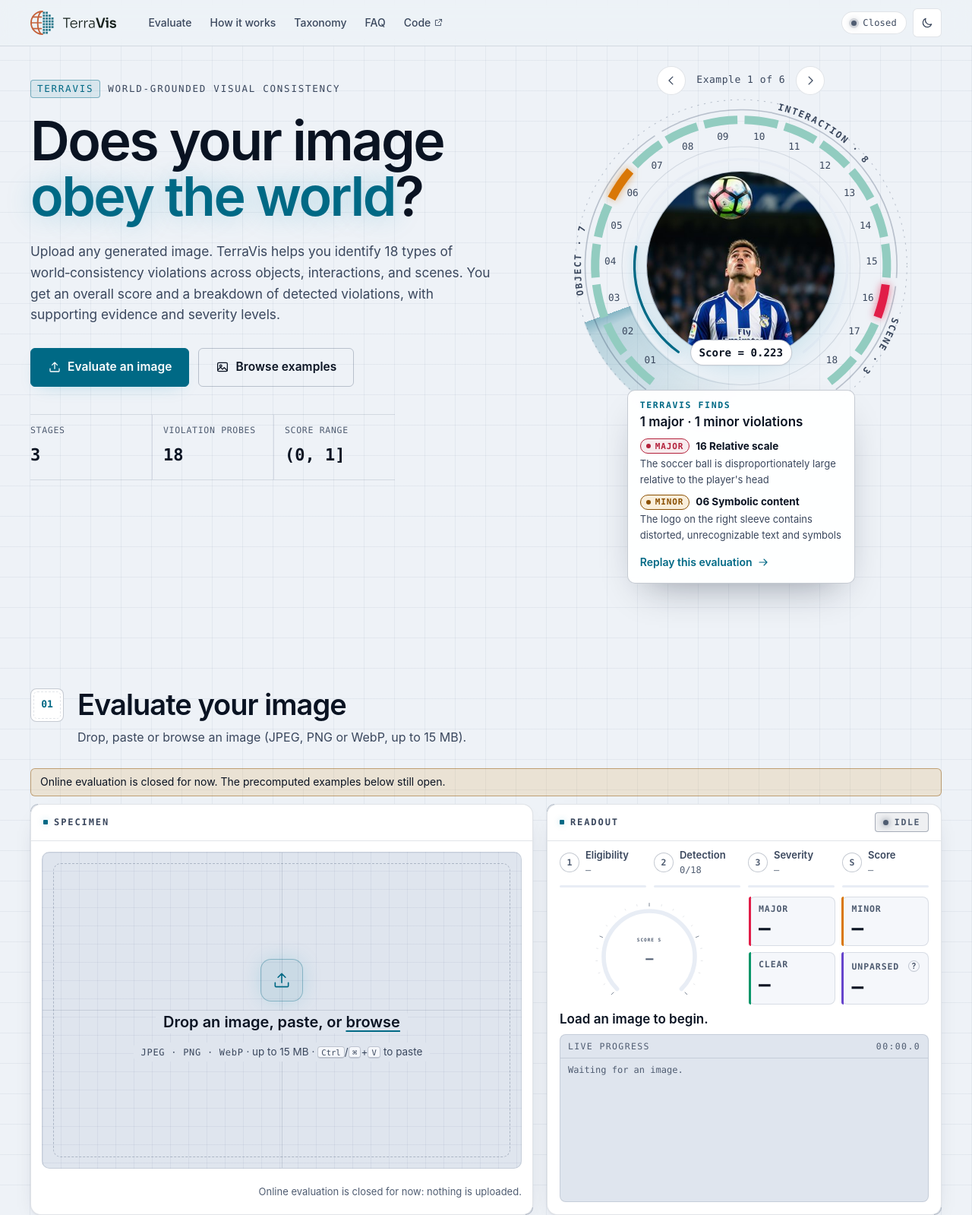
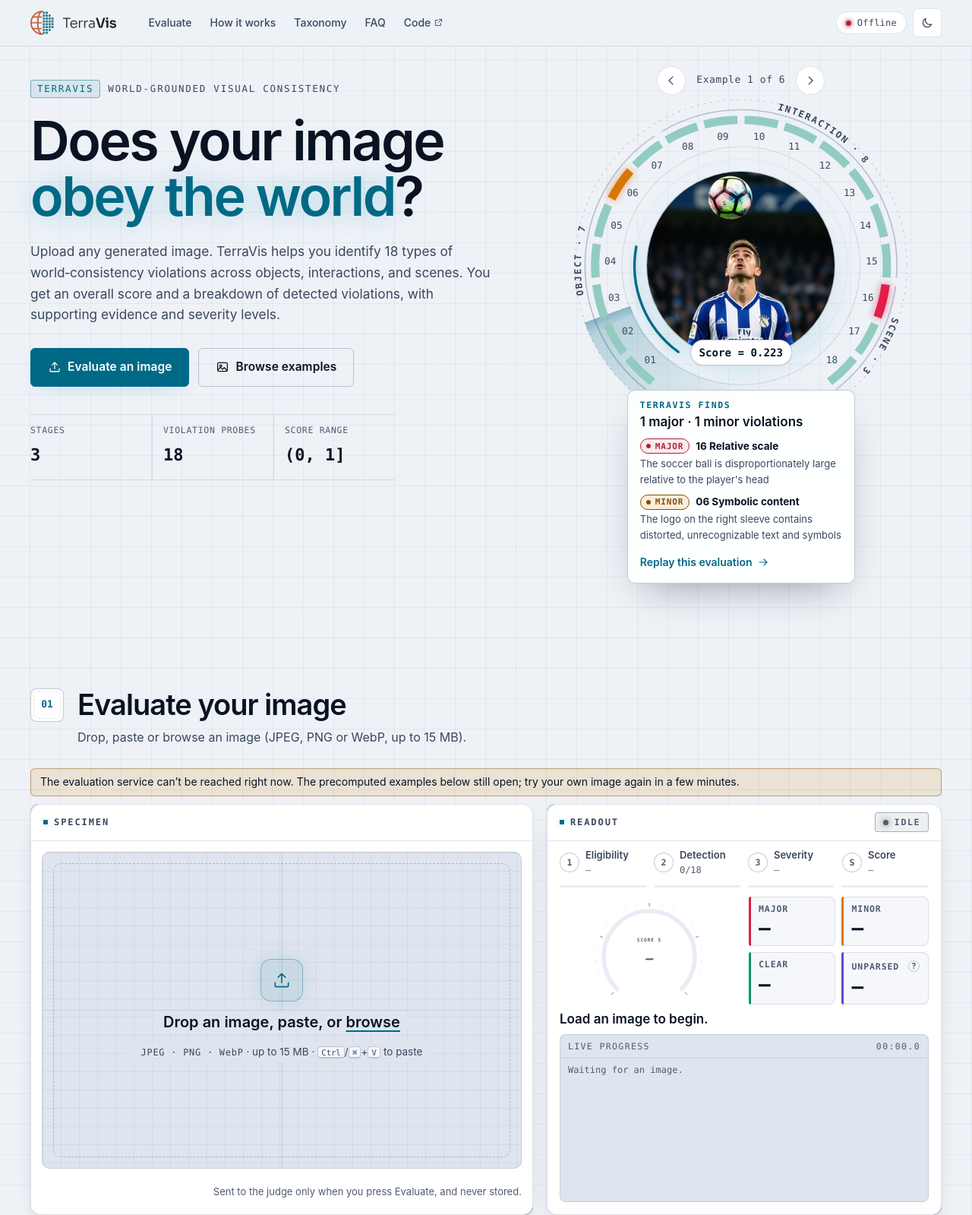
Before and after one commit to ShyFoo/TerraVis-web, a plain HTML site: page index.html in a window 1280 px wide. Shown: the top 1599 px of the page at 76% size. Drawn offline with Linux system fonts and the light colour scheme; no server answers.

Commit message:
Publish the site @ a0e9dda (backend suspected-appropriations-starts-palm.trycloudflare.com)

```diff
--- a/config.js
+++ b/config.js
@@ -4,7 +4,7 @@
 // URL overrides for demos: ?mock (built-in simulator), &autorun=<example id>, &speed=<n>, &theme=dark|light,
 // &mockerror=<error code> (simulator only, e.g. rate_limited, judge_offline, judge_error).
 window.TERRAVIS_CONFIG = {
-  apiBase: "closed",            // "" = same origin; "https://api.example.org" = remote; "mock" = built-in simulator; "closed" = evaluation off
+  apiBase: "https://suspected-appropriations-starts-palm.trycloudflare.com",            // "" = same origin; "https://api.example.org" = remote; "mock" = built-in simulator; "closed" = evaluation off
   paperUrl: "",           // empty → hide the link
   codeUrl: "https://github.com/ShyFoo/TerraVis",  // the TerraVis code (404 for visitors until it is public)
   issuesUrl: "https://github.com/ShyFoo/TerraVis/issues",  // footer "Report an issue"; empty -> <codeUrl>/issues
--- a/index.html
+++ b/index.html
@@ -3,7 +3,7 @@
 <head>
   <meta charset="utf-8">
   <meta name="viewport" content="width=device-width, initial-scale=1">
-  <meta http-equiv="Content-Security-Policy" content="default-src 'self'; script-src 'self' https://challenges.cloudflare.com; style-src 'self' 'unsafe-inline' https://fonts.googleapis.com; font-src 'self' https://fonts.gstatic.com data:; img-src 'self' data: blob:; connect-src 'self' https://challenges.cloudflare.com; frame-src https://challenges.cloudflare.com; object-src 'none'; base-uri 'self'; form-action 'self'">
+  <meta http-equiv="Content-Security-Policy" content="default-src 'self'; script-src 'self' https://challenges.cloudflare.com; style-src 'self' 'unsafe-inline' https://fonts.googleapis.com; font-src 'self' https://fonts.gstatic.com data:; img-src 'self' data: blob:; connect-src 'self' https://challenges.cloudflare.com https://suspected-appropriations-starts-palm.trycloudflare.com; frame-src https://challenges.cloudflare.com; object-src 'none'; base-uri 'self'; form-action 'self'">
   <title>TerraVis Online Evaluation</title>
   <meta name="description" content="Upload any generated image. TerraVis helps you identify 18 types of world-consistency violations across objects, interactions, and scenes, with an overall score and a breakdown of detected violations, supporting evidence and severity levels.">
   <meta name="color-scheme" content="dark light">
@@ -18,7 +18,7 @@
   <link rel="stylesheet" href="assets/css/tokens.css?v=d44aae9a9f">
   <link rel="stylesheet" href="assets/css/layout.css?v=d44aae9a9f">
   <link rel="stylesheet" href="assets/css/console.css?v=d44aae9a9f">
-  <script src="config.js?v=c4c78bebbd"></script>
+  <script src="config.js?v=de1324bd20"></script>
   <script src="assets/js/theme-boot.js?v=d44aae9a9f"></script>
   <script type="module" src="assets/js/app.js?v=d44aae9a9f"></script>
 </head>
```
